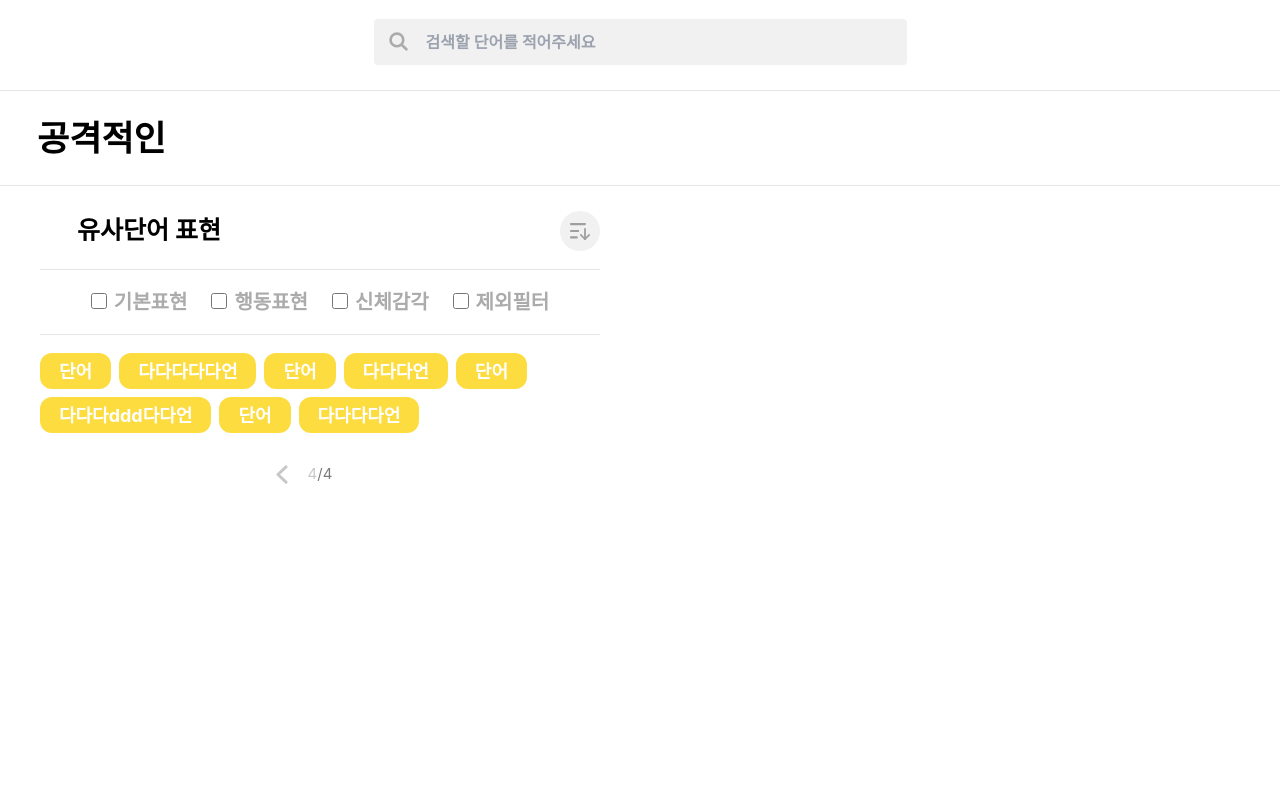
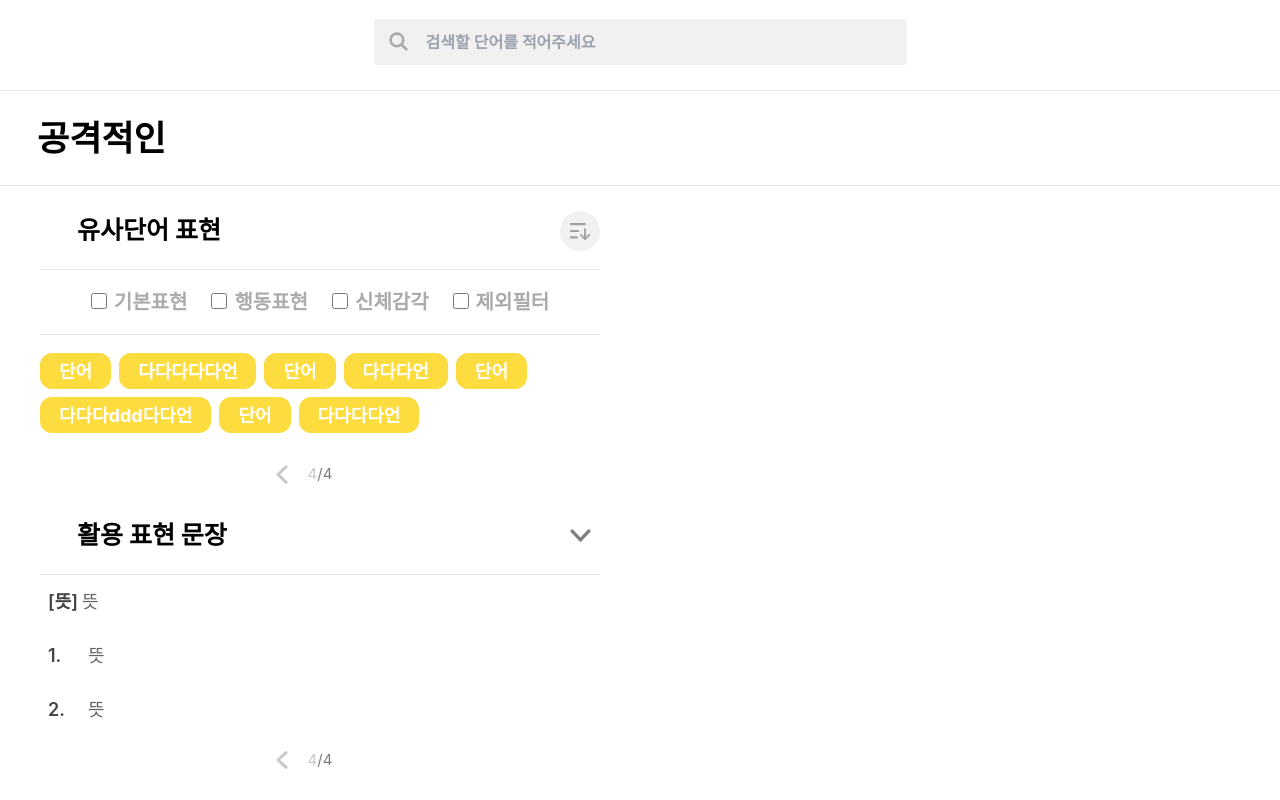
Before and after one commit to jun3047/word_dic, a React (Create React App) app in the folder word-dic-web/: page / in a window 1280 px wide. Built offline with nearby package versions, Linux system fonts and the light colour scheme.

Commit message:
feat(component): 활용 문장 표현

```diff
--- a/word-dic-web/src/App.jsx
+++ b/word-dic-web/src/App.jsx
@@ -2,22 +2,28 @@ import React from 'react';
 import SearchBar from './components/SearchBar';
 import TitleHeader from './components/TitleHeader';
 import 유사단어표현 from './components/유사단어표현';
+import 활용표현문장 from './components/활용표현문장';
 
 const App = () => {
 
   const word = '공격적인';
 
   return (
-    <div className=''>
+    <div>
       <SearchBar
         search={()=>console.log('search')}
         setSearchWord={(e)=>console.log(e.target.value)}
       />
       <TitleHeader
         word={word}
-        />
-      <유사단어표현
-
+      />
+      <유사단어표현 />
+      <활용표현문장
+        mean={'뜻'}
+        data={[]}
+        lastNum={4}
+        nowPageNum={1}
+        setNowPageNum={()=>{}}
       />
     </div>
   );
--- /dev/null
+++ b/word-dic-web/src/components/활용표현문장.jsx
@@ -0,0 +1,37 @@
+import PagiNation from "./PagiNation"
+
+const 활용표현문장 = ({word, mean, data, lastNum, nowPageNum, setNowPageNum}) => {
+
+    // nowData를 만들고, word가 포함된 부분은 특수처리하기
+
+    return (
+        <section className="px-40r flex flex-col items-center justify-center w-[50%] h-[100%] min-w-600r">
+            <header className="flex items-center justify-between w-full py-11r h-76r">
+                <h2 className="font-bold ml-37r headline-2">활용 표현 문장</h2>
+                <div className="flex items-center justify-center w-40r h-40r">
+                    <img className="w-21r h-15r" src="/svg/downArraw_active.svg" alt="alignIcon"/>
+                </div>
+            </header>
+            <hr className="w-full h-1r bg-[#E5E5E5]"/>
+            <div className="flex flex-col justify-start w-full px-8r">
+            <p className="body-text text-[#636363] h-54r w-full flex items-center">
+                <span className="font-semibold text-[#434343] mr-4r">[뜻]</span> {mean}
+            </p>
+            <p className="body-text text-[#636363] h-54r w-full flex items-center">
+                <span className="font-semibold text-[#434343] w-40r">1.</span> {mean}
+            </p>
+            <p className="body-text text-[#636363] h-54r w-full flex items-center">
+                <span className="font-semibold text-[#434343] w-40r">2.</span> {mean}
+            </p>
+            </div>
+            <PagiNation
+                lastNum={lastNum}
+                nowPageNum={4}
+                setNowPageNum={setNowPageNum}
+            />
+        </section>
+    )
+}
+
+
+export default 활용표현문장;
```
